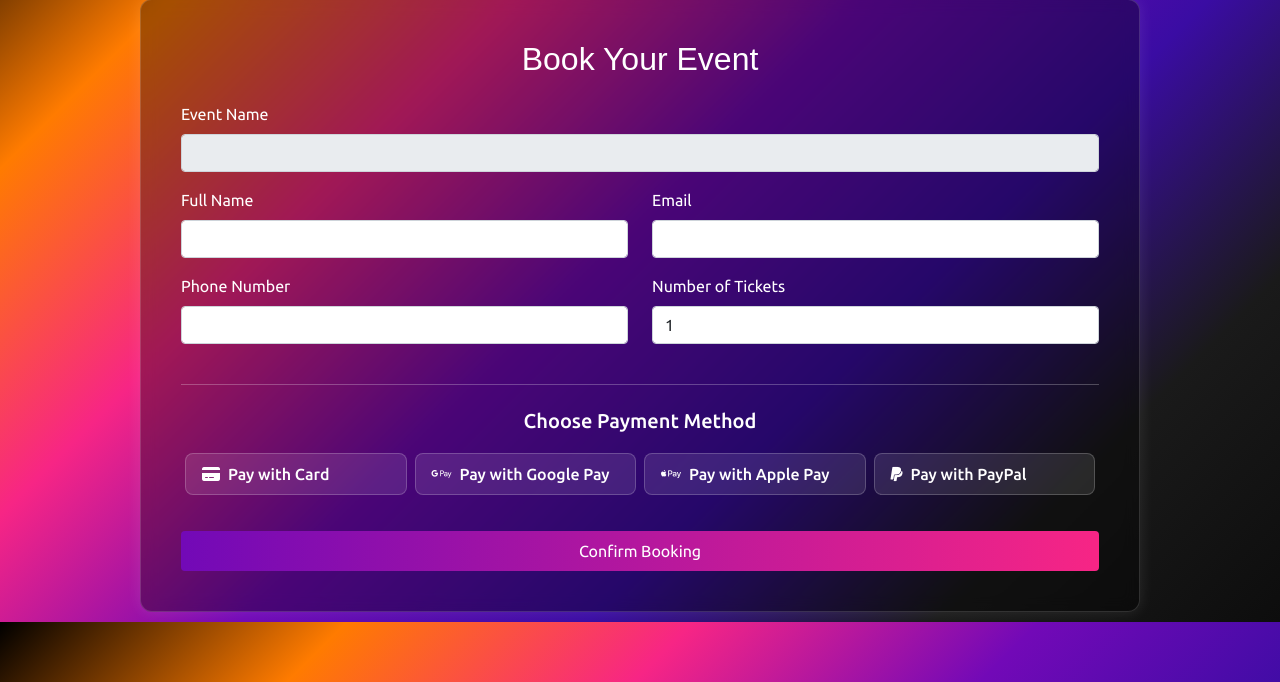
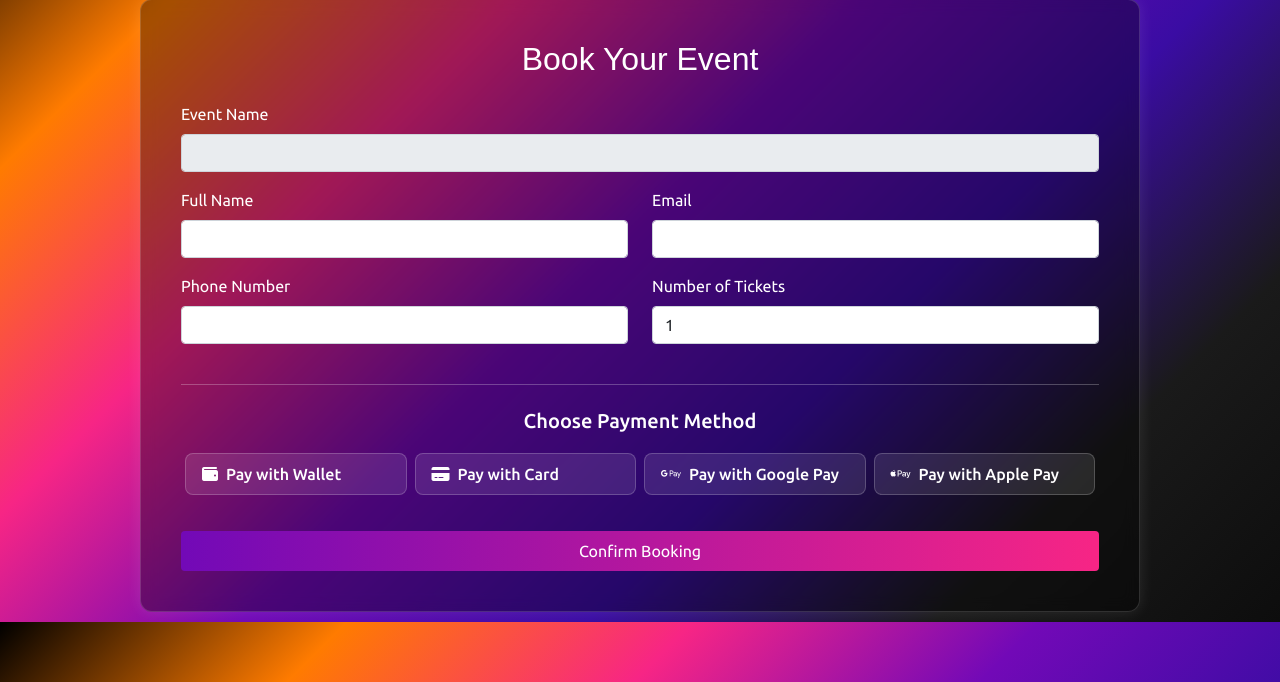
Before and after one commit to Twistar12/WebDev, a Python web app: template template/booking.html in a window 1280 px wide. Shown: the part 178-860 px from the top of the page. Run offline with Jinja, Linux system fonts and the light colour scheme; the template is opened without the code that fills it, so the values that code supplies are empty; some libraries are stand-ins or nearby versions; some web fonts are replaced.

Commit message:
Add payment option for Wallet and remove PayPal option in booking form

```diff
--- a/template/booking.html
+++ b/template/booking.html
@@ -186,6 +186,11 @@
       <div class="container">
         <div class="row align-items-stretch">
           <div class="col-md-3 p-1 d-flex align-items-stretch">
+            <input type="radio" class="btn-check" name="payment" id="paypal">
+            <label class="payment-btn mb-3 flex-grow-1" for="paypal"><i class="fa-solid fa-wallet"></i>Pay with
+              Wallet</label>
+          </div>
+          <div class="col-md-3 p-1 d-flex align-items-stretch">
             <input type="radio" class="btn-check" name="payment" id="card">
             <label class="payment-btn mb-3 flex-grow-1" for="card">
               <i class="fa-solid fa-credit-card"></i> Pay with Card</label>
@@ -199,11 +204,6 @@
             <input type="radio" class="btn-check" name="payment" id="applepay">
             <label class="payment-btn mb-3 flex-grow-1" for="applepay"><i class="fa-brands fa-apple-pay"></i>Pay with
               Apple Pay</label>
-          </div>
-          <div class="col-md-3 p-1 d-flex align-items-stretch">
-            <input type="radio" class="btn-check" name="payment" id="paypal">
-            <label class="payment-btn mb-3 flex-grow-1" for="paypal"><i class="fa-brands fa-paypal"></i>Pay with
-              PayPal</label>
           </div>
         </div>
       </div>
```
